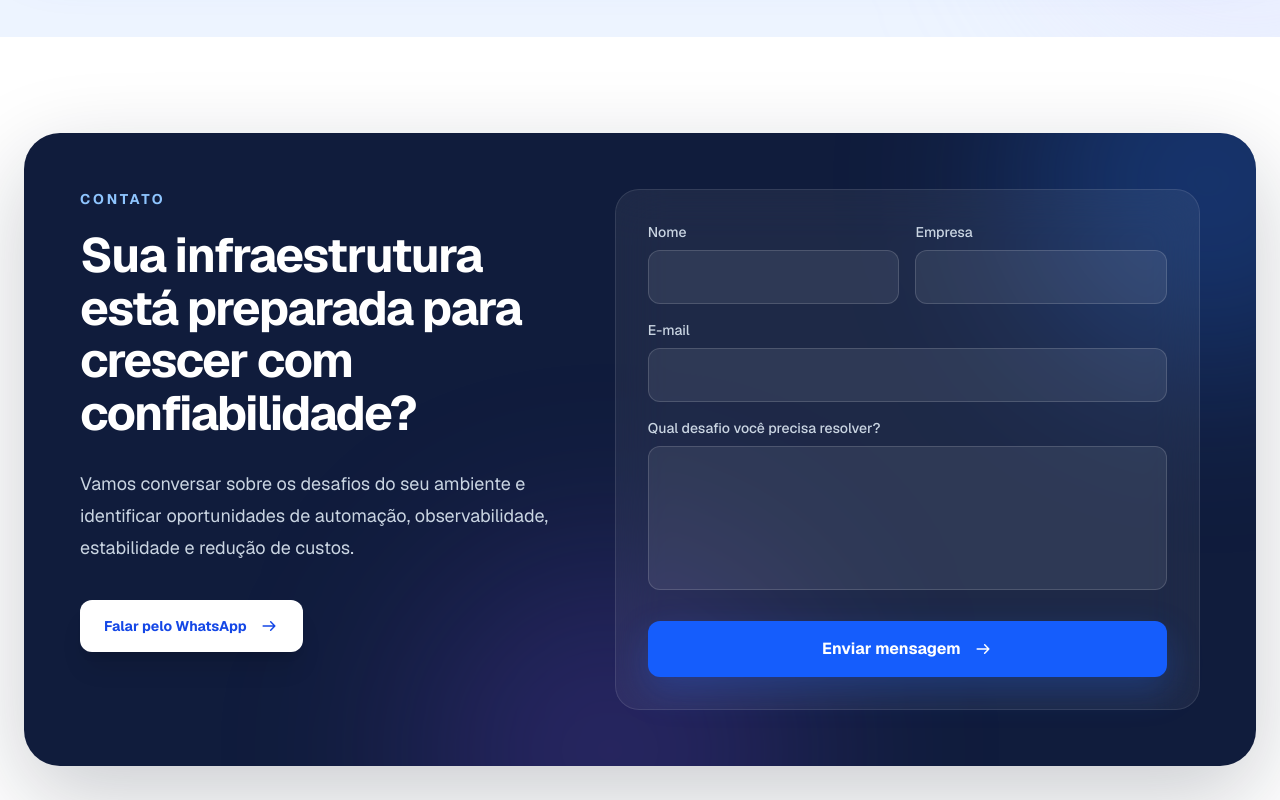
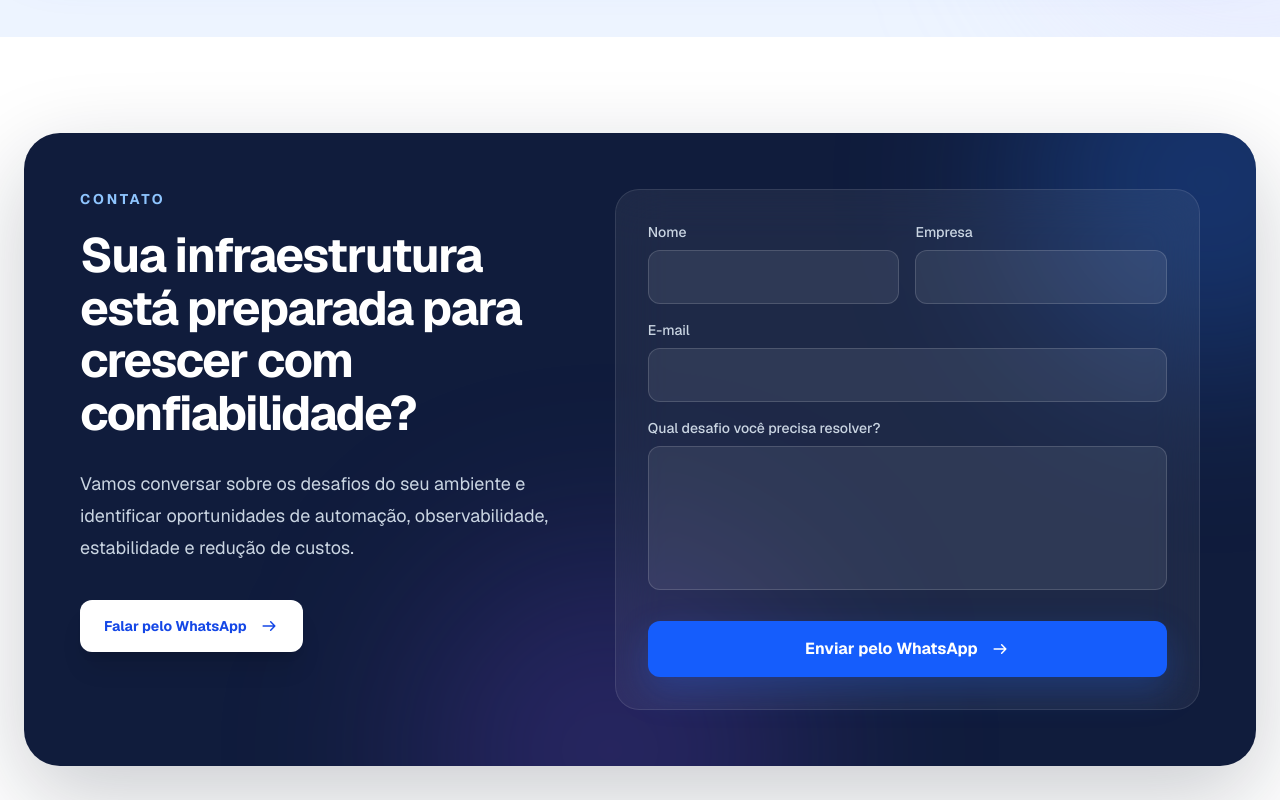
Before and after one commit to felipesalesdeoliveira/fso-cloud-consulting, a Next.js app: page / in a window 1280 px wide. Shown: the part 7260-8060 px from the top of the page. Built offline with nearby package versions, Linux system fonts and the light colour scheme.

Commit message:
feat: update contact

```diff
--- a/app/page.tsx
+++ b/app/page.tsx
@@ -1,9 +1,9 @@
 import { Header } from "@/components/Header";
 import { Hero } from "@/components/Hero";
+import { Contact } from "@/components/Contact";
 import {
   About,
   Articles,
-  Contact,
   Footer,
   Process,
   Projects,
--- a/components/Sections.tsx
+++ b/components/Sections.tsx
@@ -300,62 +300,6 @@ export function Technologies() {
   );
 }
 
-export function Contact() {
-  return (
-    <section id="contato" className="scroll-mt-24 bg-white px-6 py-24">
-      <div className="relative mx-auto max-w-7xl overflow-hidden rounded-[36px] bg-[#101C3C] p-8 text-white shadow-[0_30px_90px_rgba(15,23,42,0.22)] md:p-14">
-        <div className="pointer-events-none absolute -right-36 -top-36 h-96 w-96 rounded-full bg-blue-500/25 blur-[90px]" />
-        <div className="pointer-events-none absolute -bottom-44 left-[32%] h-96 w-96 rounded-full bg-violet-500/20 blur-[100px]" />
-        <div className="relative grid gap-14 lg:grid-cols-[0.9fr_1.1fr]">
-          <div>
-            <p className="text-sm font-bold uppercase tracking-[0.2em] text-blue-300">Contato</p>
-            <h2 className="mt-5 max-w-2xl text-3xl font-bold leading-[1.1] tracking-[-0.035em] md:text-5xl">
-              Sua infraestrutura está preparada para crescer com confiabilidade?
-            </h2>
-            <p className="mt-7 max-w-xl text-lg leading-8 text-slate-300">
-              Vamos conversar sobre os desafios do seu ambiente e identificar oportunidades de automação, observabilidade, estabilidade e redução de custos.
-            </p>
-            <a
-              href="https://wa.me/5548996297388?text=Ol%C3%A1%21%20Conheci%20a%20FSO%20Cloud%20Consulting%20pelo%20site%20e%20gostaria%20de%20conversar%20sobre%20os%20servi%C3%A7os."
-              target="_blank"
-              rel="noopener noreferrer"
-              className="mt-9 inline-flex items-center gap-3 rounded-xl bg-white px-6 py-4 text-sm font-bold text-blue-700 shadow-xl transition duration-300 hover:-translate-y-1 hover:bg-blue-50"
-            >
-              Falar pelo WhatsApp
-              <ArrowIcon />
-            </a>
-          </div>
-
-          <form className="grid gap-4 rounded-3xl border border-white/10 bg-white/[0.06] p-6 backdrop-blur-xl md:p-8">
-            <div className="grid gap-4 sm:grid-cols-2">
-              <div>
-                <label htmlFor="name" className="mb-2 block text-sm font-medium text-slate-300">Nome</label>
-                <input id="name" name="name" type="text" className="w-full rounded-xl border border-white/15 bg-white/[0.08] px-4 py-3.5 text-white outline-none transition focus:border-blue-300 focus:bg-white/[0.12]" />
-              </div>
-              <div>
-                <label htmlFor="company" className="mb-2 block text-sm font-medium text-slate-300">Empresa</label>
-                <input id="company" name="company" type="text" className="w-full rounded-xl border border-white/15 bg-white/[0.08] px-4 py-3.5 text-white outline-none transition focus:border-blue-300 focus:bg-white/[0.12]" />
-              </div>
-            </div>
-            <div>
-              <label htmlFor="email" className="mb-2 block text-sm font-medium text-slate-300">E-mail</label>
-              <input id="email" name="email" type="email" className="w-full rounded-xl border border-white/15 bg-white/[0.08] px-4 py-3.5 text-white outline-none transition focus:border-blue-300 focus:bg-white/[0.12]" />
-            </div>
-            <div>
-              <label htmlFor="message" className="mb-2 block text-sm font-medium text-slate-300">Qual desafio você precisa resolver?</label>
-              <textarea id="message" name="message" className="min-h-36 w-full resize-none rounded-xl border border-white/15 bg-white/[0.08] px-4 py-3.5 text-white outline-none transition focus:border-blue-300 focus:bg-white/[0.12]" />
-            </div>
-            <button type="button" className="mt-2 inline-flex items-center justify-center gap-3 rounded-xl bg-blue-600 px-6 py-4 font-bold text-white shadow-[0_14px_35px_rgba(37,99,235,0.28)] transition duration-300 hover:-translate-y-1 hover:bg-blue-500">
-              Enviar mensagem
-              <ArrowIcon />
-            </button>
-          </form>
-        </div>
-      </div>
-    </section>
-  );
-}
-
 export function Footer() {
   return (
     <footer className="border-t border-slate-200 bg-white px-6 py-10">
```
